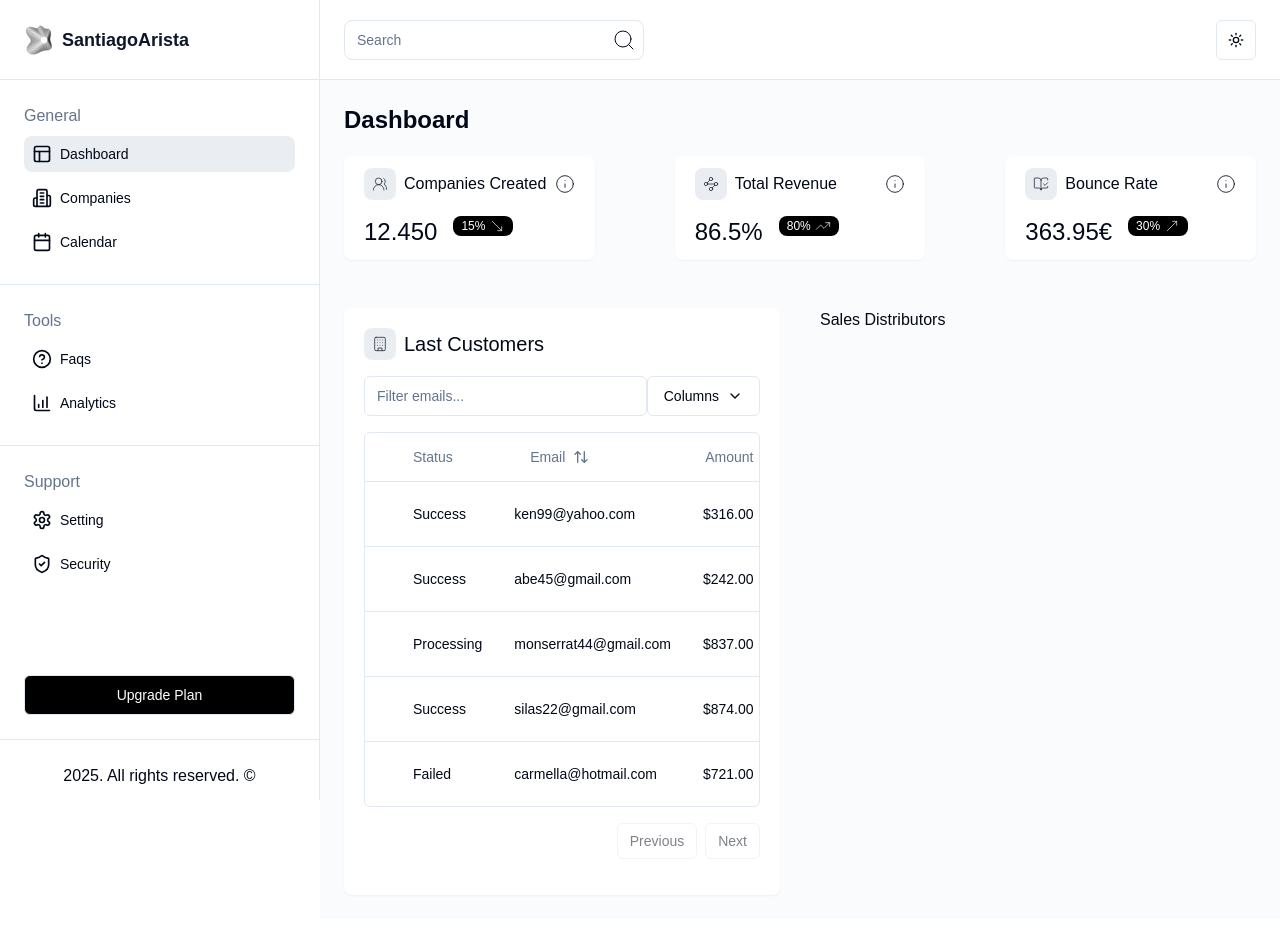
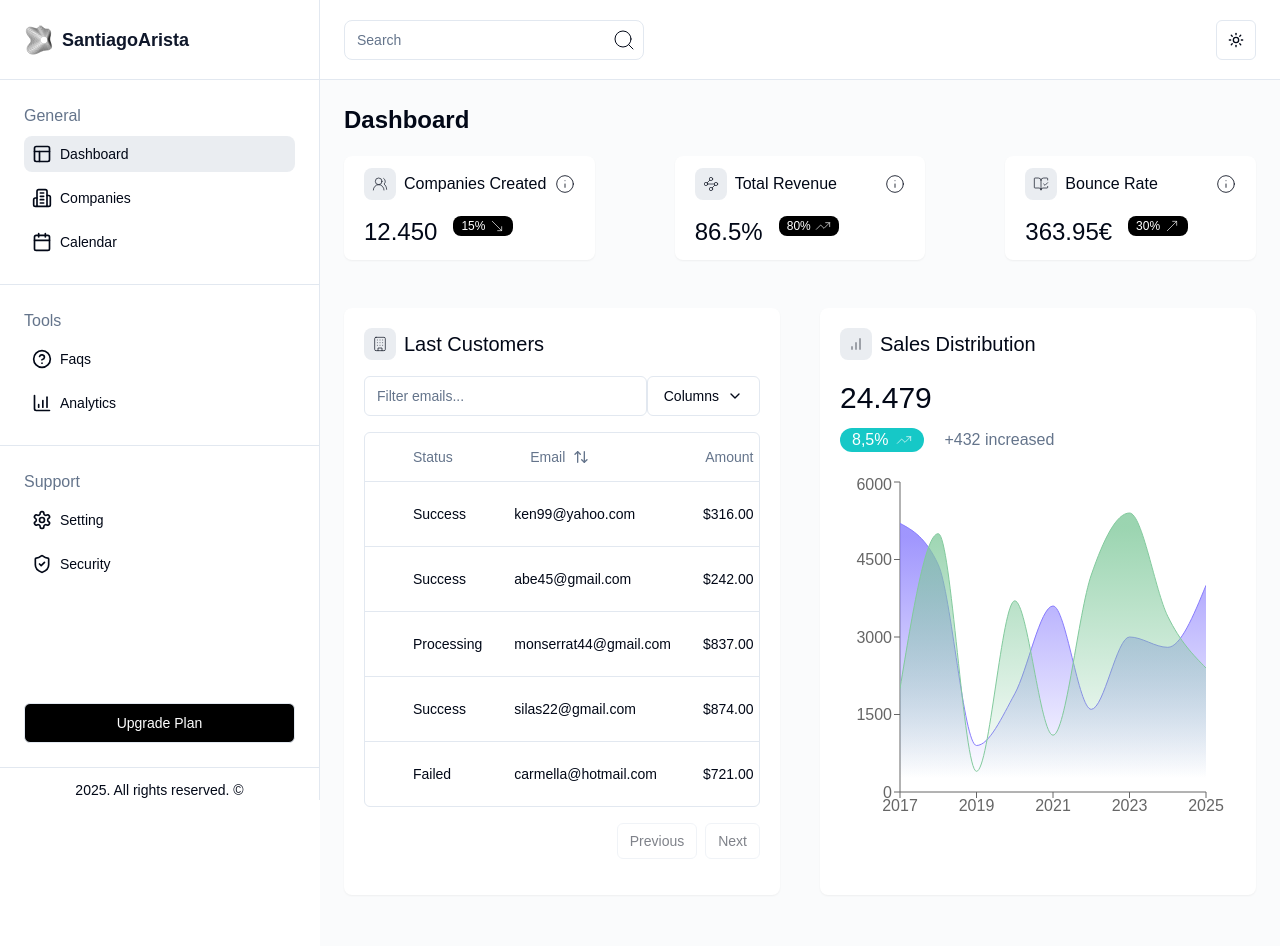
Before and after one commit to santiagoarista/dashboard-companies, a Next.js app: page / in a window 1280 px wide. Shown: the top 946 px of the page. Before the commit the page ends 919 px from the top, so only its background shows below. Built offline with nearby package versions, Linux system fonts and the light colour scheme.

Commit message:
Created graph for subscribers, new and old customers

```diff
--- /dev/null
+++ b/app/(routes)/components/GraphicSubscribers/GraphicSubscribers.data.ts
@@ -0,0 +1,47 @@
+export const dataGraphics = [
+    {
+        year: 2017,
+        newCustomers: 5200,
+        oldCustomers: 2000
+    },
+    {
+        year: 2018,
+        newCustomers: 4400,
+        oldCustomers: 5000
+    },
+    {
+        year: 2019,
+        newCustomers: 900,
+        oldCustomers: 400
+    },
+    {
+        year: 2020,
+        newCustomers: 1900,
+        oldCustomers: 3700
+    },
+    {
+        year: 2021,
+        newCustomers: 3600,
+        oldCustomers: 1100
+    },
+    {
+        year: 2022,
+        newCustomers: 1600,
+        oldCustomers: 4200
+    },
+    {
+        year: 2023,
+        newCustomers: 3000,
+        oldCustomers: 5400
+    },
+    {
+        year: 2024,
+        newCustomers: 2800,
+        oldCustomers: 3400
+    },
+    {
+        year: 2025,
+        newCustomers: 4000,
+        oldCustomers: 2400
+    }
+]
--- /dev/null
+++ b/app/(routes)/components/GraphicSubscribers/GraphicSubscribers.tsx
@@ -0,0 +1,42 @@
+"use client";
+
+import { TrendingUp, X } from "lucide-react";
+import { Area, AreaChart, ResponsiveContainer, Tooltip, XAxis, YAxis} from 'recharts';
+import { dataGraphics } from "./GraphicSubscribers.data";
+
+
+export function GraphicSubscribers(){
+    return (
+        <div className="mt-5">
+            <p className="text-3xl mb-3">24.479</p>
+            <div className="flex gap-x-5 mb-5">
+                <div className="flex items-center gap-2 px-3 text-md bg-[#16C8C7] text-white rounded-xl w-fit">
+                    8,5%
+                    <TrendingUp strokeWidth={1} className="w-4 h-4"/>
+                </div>
+                <p className="text-slate-500">+432 increased</p>
+            </div>
+            <div className="h-[350px]">
+                <ResponsiveContainer width="100%" height="100%">
+                    <AreaChart width={730} height={250} data={dataGraphics} margin={{top: 10, right:30, left: 0, bottom: 0}}>
+                        <defs>
+                            <linearGradient id='colorUv' x1='0' y1='0' x2='0' y2='1'>
+                                <stop offset='5%' stopColor="#887CFD" stopOpacity={0.8}/>
+                                <stop offset='95%' stopColor="#887CFD" stopOpacity={0}/>
+                            </linearGradient>
+                            <linearGradient id='colorPv' x1='0' y1='0' x2='0' y2='1'>
+                                <stop offset='5%' stopColor="#82ca9d" stopOpacity={0.8}/>
+                                <stop offset='95%' stopColor="#82ca9d" stopOpacity={0}/>
+                            </linearGradient>
+                        </defs>
+                        <XAxis dataKey="year"/>
+                        <YAxis/>
+                        <Tooltip/>
+                        <Area type='monotone' dataKey='newCustomers' stroke='#887CFD' fillOpacity={1} fill="url(#colorUv)"/>
+                        <Area type='monotone' dataKey='oldCustomers' stroke='#82ca9d' fillOpacity={1} fill="url(#colorPv)"/>
+                    </AreaChart>
+                </ResponsiveContainer>
+            </div>
+        </div>
+    )
+}
--- /dev/null
+++ b/app/(routes)/components/GraphicSubscribers/index.ts
@@ -0,0 +1 @@
+export * from './GraphicSubscribers';
--- /dev/null
+++ b/app/(routes)/components/SalesDistributors/SalesDistributors.tsx
@@ -0,0 +1,15 @@
+import { CustomIcon } from '@/components/CustomIcon';
+import { BarChart } from 'lucide-react';
+import { GraphicSubscribers } from '../GraphicSubscribers';
+
+export function SalesDistributors(){
+    return(
+        <div className='shadow-sm bg-background rounded-lg p-5'>
+            <div className='flex gap-x-2 items-center'>
+                <CustomIcon icon={BarChart}/>
+                <p className='text-xl'>Sales Distribution</p>
+            </div>
+            <GraphicSubscribers/>
+        </div>
+    )
+}
--- /dev/null
+++ b/app/(routes)/components/SalesDistributors/index.ts
@@ -0,0 +1 @@
+export * from './SalesDistributors';
--- a/app/(routes)/page.tsx
+++ b/app/(routes)/page.tsx
@@ -1,6 +1,7 @@
 import { CardSummary } from "./components/CardSummary";
 import { UsersRound, Waypoints, BookOpenCheck } from "lucide-react";
 import { LastCustomers } from "./components/LastCustomers";
+import { SalesDistributors } from "./components/SalesDistributors";
 
 const dataCardSummary = [
   {
@@ -48,7 +49,11 @@ export default function Home() {
       </div>
       <div className="grid grid-cols-1 xl:grid-cols-2 md:gap-x-10 mt-12">
           <LastCustomers />
-          <p>Sales Distributors</p>
+          <SalesDistributors/>
+      </div>
+      <div className="flex-col xl:flex xl:flex-row gap-y-4 md:gap-y-0 mt-12 md:mb-10 justify-center">
+          <p>Total Subscribers</p>
+          <p>List Integrations</p>
       </div>
     </div>
   );
--- a/components/Sidebar/Sidebar.tsx
+++ b/components/Sidebar/Sidebar.tsx
@@ -4,7 +4,7 @@ import { Logo } from "../Logo/Logo";
 export function Sidebar() {
     return (
         <div className="h-screen">
-            <div className="h-full flex flex-col border-r">
+            <div className="flex flex-col h-full border-r">
                 <Logo />
                 <SidebarRoutes />
             </div>
--- a/components/SidebarRoutes/SidebarRoutes.tsx
+++ b/components/SidebarRoutes/SidebarRoutes.tsx
@@ -42,10 +42,8 @@ export function SidebarRoutes() {
                         Upgrade Plan
                     </Button>
                 </div>
-
                 <Separator />
-
-                <footer className="mt-3 p-3 text-center">
+                <footer className="mt-3 p-3 text-center xl:p-0 xl:text-sm ">
                     2025. All rights reserved. ©
                 </footer>
             </div>
--- a/package.json
+++ b/package.json
@@ -23,6 +23,7 @@
     "next-themes": "^0.4.4",
     "react": "^19.0.0",
     "react-dom": "^19.0.0",
+    "recharts": "^2.15.1",
     "tailwind-merge": "^3.0.1",
     "tailwindcss-animate": "^1.0.7"
   },
```
Also changed, not shown: app/(routes)/TotalSubcribers/TotalSubscribers.tsx (added), app/(routes)/TotalSubcribers/index.ts (added), 1 other file (tests, documents, lock files or other folders).
